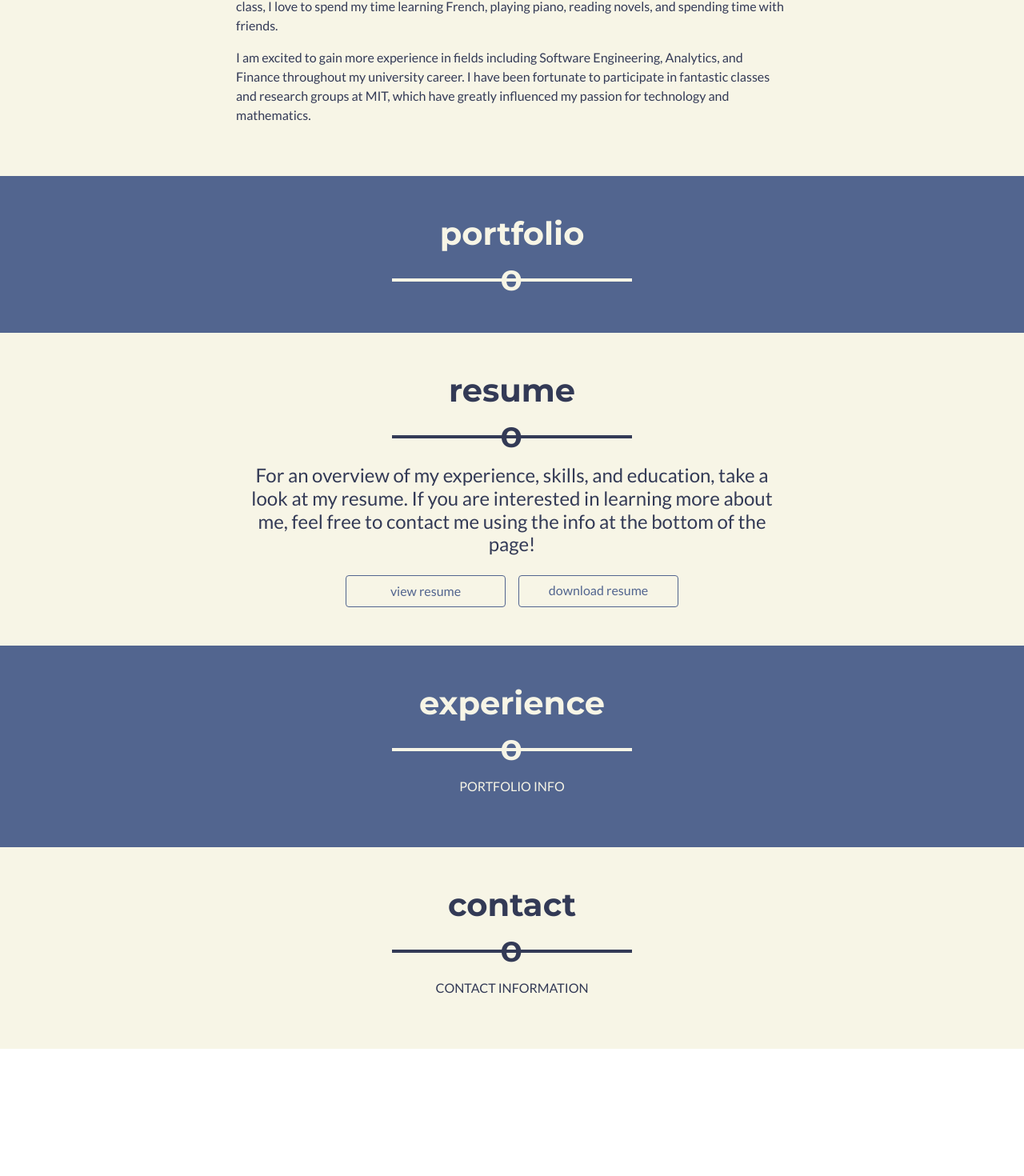
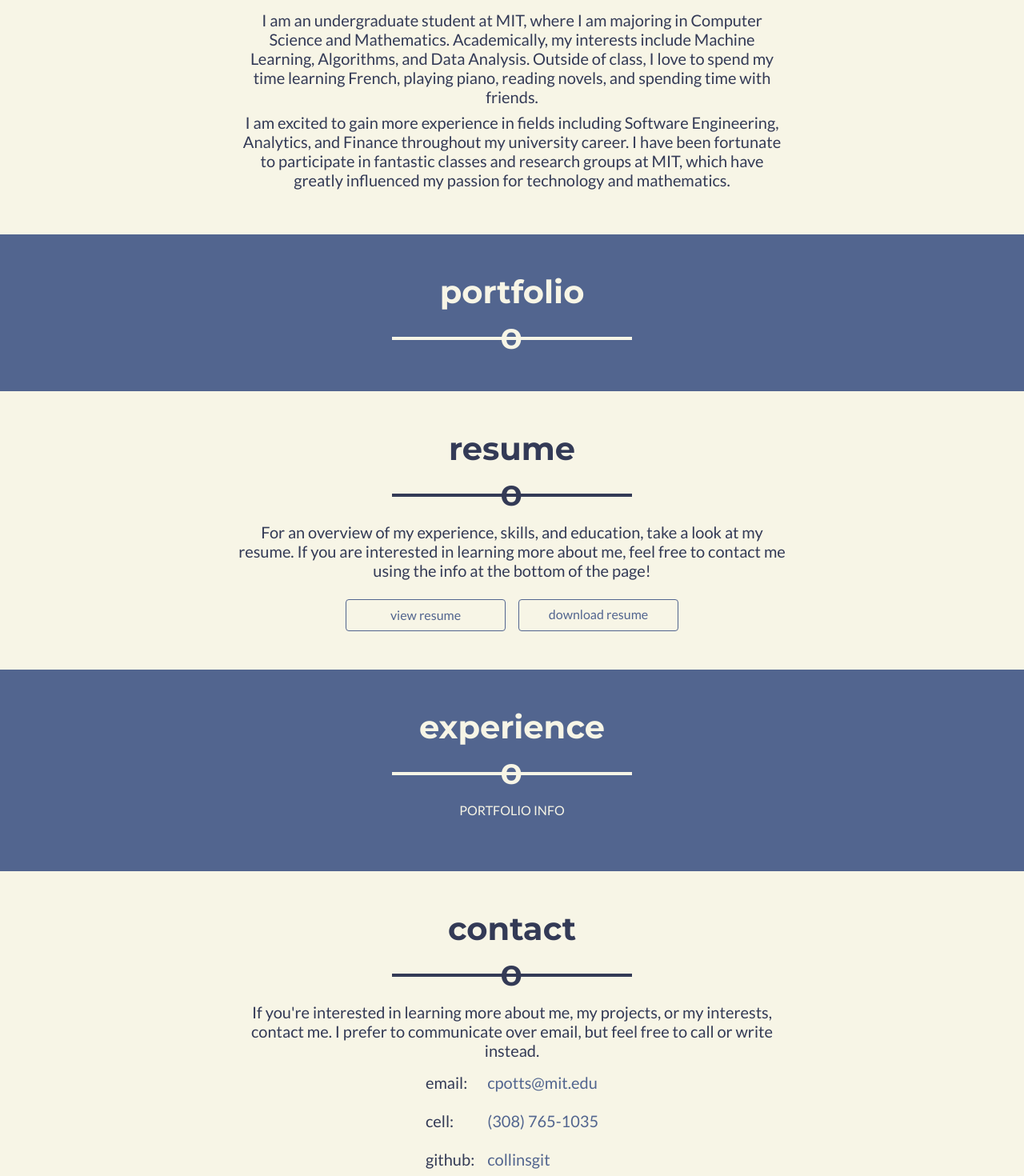
Before and after one commit to collinsgit/personal-website, a React (Create React App) app in the folder web/: page / in a window 1280 px wide. Shown: the part 876-2346 px from the top of the page at 80% size. Before the commit the page ends 2187 px from the top, so only its background shows below. Built offline with nearby package versions, Linux system fonts and the light colour scheme.

Commit message:
Filled in contact information

```diff
--- a/web/public/index.html
+++ b/web/public/index.html
@@ -9,7 +9,7 @@
       homescreen on Android. See https://developers.google.com/web/fundamentals/engage-and-retain/web-app-manifest/
     -->
     <link rel="manifest" href="%PUBLIC_URL%/manifest.json">
-    <link rel="shortcut icon" href="%PUBLIC_URL%/favicon.ico">
+    <link rel="shortcut icon" href="%PUBLIC_URL%/icon.ico">
     <!--
       Notice the use of %PUBLIC_URL% in the tags above.
       It will be replaced with the URL of the `public` folder during the build.
@@ -19,7 +19,7 @@
       work correctly both with client-side routing and a non-root public URL.
       Learn how to configure a non-root public URL by running `npm run build`.
     -->
-    <title>React App</title>
+    <title>Collin Potts</title>
     <link href="https://fonts.googleapis.com/css?family=Montserrat:400,700" rel="stylesheet" type="text/css">
     <link href="https://fonts.googleapis.com/css?family=Lato:400,700,400italic,700italic" rel="stylesheet" type="text/css">
   </head>
--- a/web/src/components/About.js
+++ b/web/src/components/About.js
@@ -7,17 +7,17 @@ class About extends React.Component {
         <h1 className='dark-text header-text mb-3'>about me</h1>
         <hr className='dark-divider' />
         <div className='mt-3 mx-auto' style={{maxWidth: '720px', paddingLeft: '15px', paddingRight: '15px'}}>
-          <p className='dark-text'>
+          <h5 align='center' className='dark-text'>
             I am an undergraduate student at MIT, where I am majoring in Computer Science and
             Mathematics. Academically, my interests include Machine Learning, Algorithms, and Data Analysis. Outside of
             class, I love to spend my time learning French, playing piano, reading novels, and spending time with
             friends.
-          </p>
-          <p className='dark-text'>
+          </h5>
+          <h5 align='center' className='dark-text'>
             I am excited to gain more experience in fields including Software Engineering, Analytics,
             and Finance throughout my university career. I have been fortunate to participate in fantastic classes and
             research groups at MIT, which have greatly influenced my passion for technology and mathematics.
-          </p>
+          </h5>
         </div>
       </div>
     );
--- a/web/src/components/Contact.js
+++ b/web/src/components/Contact.js
@@ -7,9 +7,44 @@ class Contact extends React.Component {
         <h1 className='dark-text header-text mb-3'>contact</h1>
         <hr className='dark-divider' />
         <div className='mt-3 mx-auto' style={{maxWidth: '720px', paddingLeft: '15px', paddingRight: '15px'}}>
-          <p className='dark-text'>
-            CONTACT INFORMATION
-          </p>
+          <h5 align='center' className='dark-text'>
+            If you're interested in learning more about me, my projects, or my interests, contact me. I prefer to
+            communicate over email, but feel free to call or write instead.
+          </h5>
+          <table align='center' cellPadding='8px'>
+            <tbody>
+              <tr>
+                <td>
+                  <h5 className='dark-text'>email:</h5>
+                </td>
+                <td>
+                  <a href='mailto:cpotts@mit.edu'>
+                    <h5 style={{color: '#52658f'}}>cpotts@mit.edu</h5>
+                  </a>
+                </td>
+              </tr>
+              <tr>
+                <td>
+                  <h5 className='dark-text'>cell:</h5>
+                </td>
+                <td>
+                  <a>
+                    <h5 style={{color: '#52658f'}}>(308) 765-1035</h5>
+                  </a>
+                </td>
+              </tr>
+              <tr>
+                <td>
+                  <h5 className='dark-text'>github:</h5>
+                </td>
+                <td>
+                  <a href='https://github.com/collinsgit' target='_blank' rel='noopener noreferrer'>
+                    <h5 style={{color: '#52658f'}}>collinsgit</h5>
+                  </a>
+                </td>
+              </tr>
+            </tbody>
+          </table>
         </div>
       </div>
     );
--- a/web/src/components/Resume.js
+++ b/web/src/components/Resume.js
@@ -22,10 +22,10 @@ class Resume extends React.Component {
         <h1 className='dark-text header-text mb-3'>resume</h1>
         <hr className='dark-divider' />
         <div className='mt-3 mx-auto' style={{maxWidth: '720px', paddingLeft: '15px', paddingRight: '15px'}}>
-          <h4 className='dark-text' align='center'>
+          <h5 className='dark-text' align='center'>
             For an overview of my experience, skills, and education, take a look at my resume. If you are interested in
             learning more about me, feel free to contact me using the info at the bottom of the page!
-          </h4>
+          </h5>
         </div>
         <div className='mt-3 mx-auto' style={{display: 'flex', maxWidth: '720px', paddingLeft: '15px', paddingRight: '15px'}}>
           <button className='btn btn-outline-primary mx-2' onClick={this.toggle} style={{height: '40px', width: '200px'}}>
--- a/web/src/components/Welcome.js
+++ b/web/src/components/Welcome.js
@@ -3,7 +3,7 @@ import React from 'react';
 class Welcome extends React.Component {
   render() {
     return (
-      <header className='welcome' style={{paddingTop: 'calc(6rem + 7px)', paddingBottom: '6rem'}}>
+      <header className='welcome' style={{paddingTop: 'calc(6rem + 72px)', paddingBottom: '6rem'}}>
         <div style={{display: 'flex', flexFlow: 'column'}}>
           <img className='image-fluid my-2 mx-auto mb-5'
             src={require('./../images/me_typing_icon.png')}
--- a/web/src/styles/App.css
+++ b/web/src/styles/App.css
@@ -61,6 +61,10 @@ body {
     font-weight: 700;
 }
 
+a:hover {
+    color: #333a56;
+}
+
 .btn-outline-primary {
     border-color: #52658f !important;
     color: #52658f !important;
```
Also changed, not shown: 1 other file (tests, documents, lock files or other folders).
